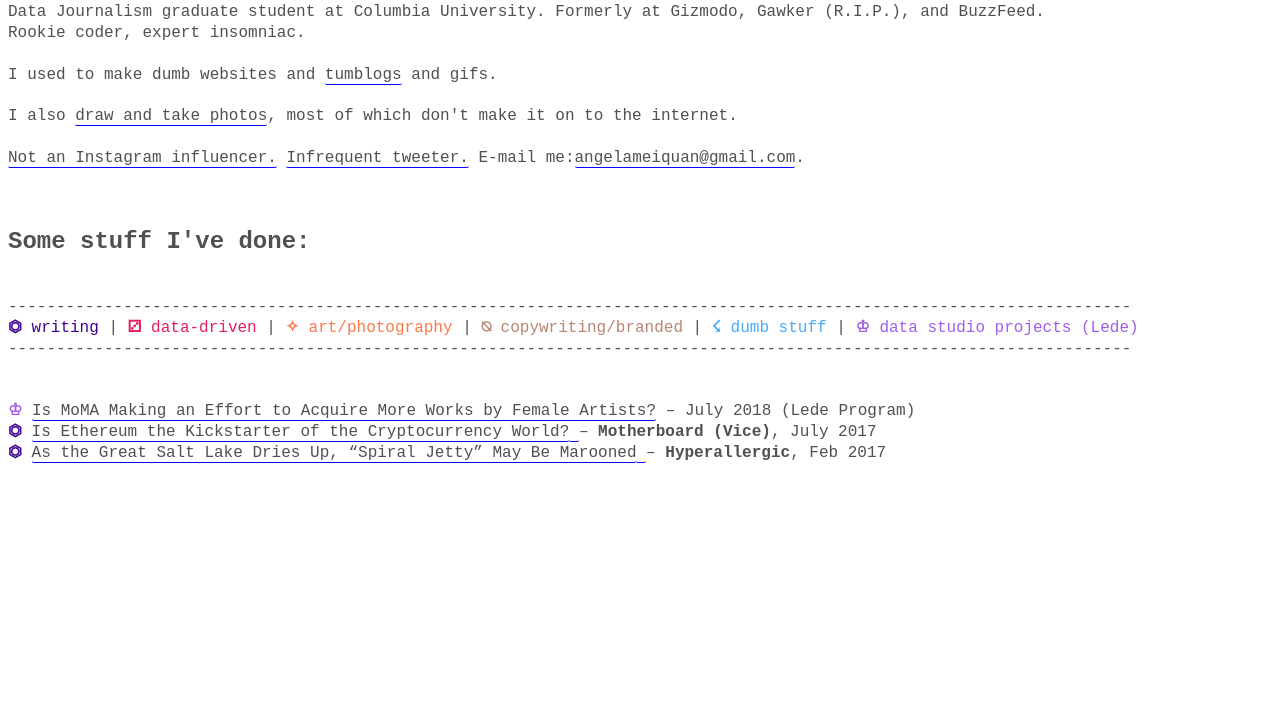
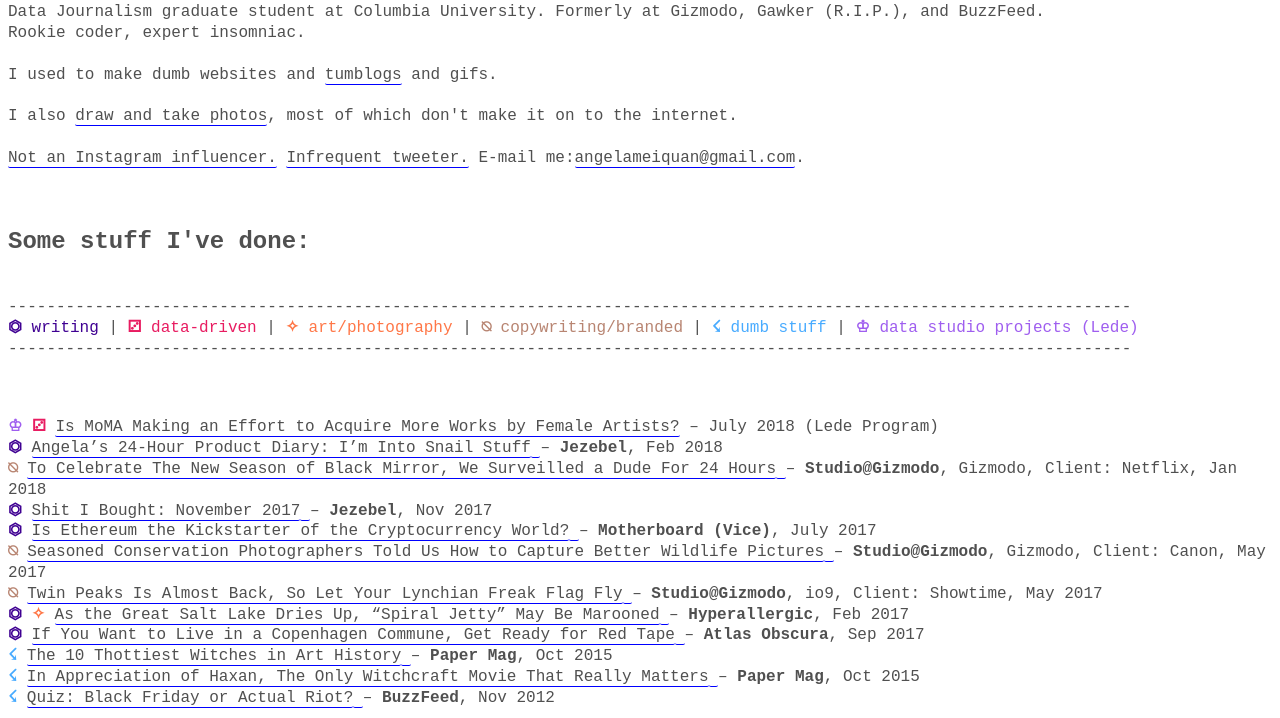
Before and after one commit to angelareplica/angelareplica.github.io, a plain HTML site: page index.html in a window 1280 px wide. Shown: the part 82-800 px from the top of the page. Drawn offline with Linux system fonts and the light colour scheme.

Commit message:
website update

```diff
--- a/index.html
+++ b/index.html
@@ -38,8 +38,13 @@
       margin-bottom: 0;
     }
 
+    .bold
+{
+    font-weight: bold;
+}
+
       </style>
-
+<link href="css/styles.css" rel="stylesheet" type="text/css">
  </head>
 
   <body>
@@ -74,11 +79,11 @@
 
 <br><br>
 <div class="wrapper">
-
+<p>
     <div class="posts">
 
     <div class= "index-post-link">
-      <font color=#9f5eef><b>♔</b>
+      <font color=#9f5eef><b>♔</b> <font color=#e81c61><b>⚂</b></font>
       <a href="ds-moma/">
         Is MoMA Making an Effort to Acquire More Works by Female Artists?</a></font>
       </a>
@@ -89,23 +94,114 @@
 
   <div class= "index-post-link">
       <font color=#3f0092><b>⏣</b>
-      <a href="https://motherboard.vice.com/en_us/article/mbap8y/is-ethereum-the-kickstarter-of-the-cryptocurrency-world">
-        Is Ethereum the Kickstarter of the Cryptocurrency World?</font>
+      <a href="https://jezebel.com/angela-s-24-hour-product-diary-i-m-into-snail-stuff-1823267545">
+        Angela’s 24-Hour Product Diary: I’m Into Snail Stuff</font>
       </a>
       <span class="date">
-       – <b>Motherboard (Vice)</b>, July 2017
+       – <span class="bold">Jezebel</span>, Feb 2018
+     </span>
+  </div>
+
+  <div class= "index-post-link">
+      <font color=#b88572><b>⍉</b>
+      <a href="https://studioatgizmodo.kinja.com/to-celebrate-the-new-season-of-black-mirror-we-surveil-1822234555">
+        To Celebrate The New Season of Black Mirror, We Surveilled a Dude For 24 Hours</font>
+      </a>
+      <span class="date">
+       – <span class="bold">Studio@Gizmodo</span>, Gizmodo, Client: Netflix, Jan 2018
      </span>
   </div>
 
   <div class= "index-post-link">
       <font color=#3f0092><b>⏣</b>
+      <a href="https://themuse.jezebel.com/cat-themed-treats-from-tokyo-and-shanghai-plus-a-melan-1821084155">
+        Shit I Bought: November 2017</font>
+      </a>
+      <span class="date">
+       – <span class="bold">Jezebel</span>, Nov 2017
+     </span>
+  </div>
+
+  <div class= "index-post-link">
+      <font color=#3f0092><b>⏣</b>
+      <a href="https://motherboard.vice.com/en_us/article/mbap8y/is-ethereum-the-kickstarter-of-the-cryptocurrency-world">
+        Is Ethereum the Kickstarter of the Cryptocurrency World?</font>
+      </a>
+      <span class="date">
+       – <span class="bold">Motherboard (Vice)</span>, July 2017
+     </span>
+  </div>
+
+  <div class= "index-post-link">
+      <font color=#b88572><b>⍉</b>
+      <a href="https://studioatgizmodo.kinja.com/seasoned-conservation-photographers-told-us-how-to-capt-1795383765">
+      Seasoned Conservation Photographers Told Us How to Capture Better Wildlife Pictures</font>
+      </a>
+      <span class="date">
+       – <span class="bold">Studio@Gizmodo</span>, Gizmodo, Client: Canon, May 2017
+     </span>
+  </div>
+
+  <div class= "index-post-link">
+      <font color=#b88572><b>⍉</b>
+      <a href="https://studioatgizmodo.kinja.com/twin-peaks-is-almost-back-so-let-your-lynchian-freak-f-1794464989">
+        Twin Peaks Is Almost Back, So Let Your Lynchian Freak Flag Fly</font>
+      </a>
+      <span class="date">
+       – <span class="bold">Studio@Gizmodo</span>, io9, Client: Showtime, May 2017
+     </span>
+  </div>
+
+  <div class= "index-post-link">
+      <font color=#3f0092><b>⏣</b> <font color=#ff7747><b>✧</b></font>
       <a href="https://hyperallergic.com/356762/as-the-great-salt-lake-dries-up-spiral-jetty-may-be-marooned/">
         As the Great Salt Lake Dries Up, “Spiral Jetty” May Be Marooned</font>
       </a>
       <span class="date">
-       – <b>Hyperallergic</b>, Feb 2017
+       – <span class="bold">Hyperallergic</span>, Feb 2017
      </span>
   </div>
 
+  <div class= "index-post-link">
+      <font color=#3f0092><b>⏣</b>
+      <a href="https://www.atlasobscura.com/articles/if-you-want-to-live-in-a-copenhagen-commune-get-ready-for-red-tape">
+      If You Want to Live in a Copenhagen Commune, Get Ready for Red Tape</font>
+      </a>
+      <span class="date">
+       – <span class="bold">Atlas Obscura</span>, Sep 2017
+     </span>
+  </div>
+
+  <div class= "index-post-link">
+      <font color=#48abff><b>☇</b>
+      <a href="http://www.papermag.com/the-10-thottiest-witches-in-art-history-1439095592.html">
+      The 10 Thottiest Witches in Art History</font>
+      </a>
+      <span class="date">
+       – <span class="bold">Paper Mag</span>, Oct 2015
+     </span>
+  </div>
+
+  <div class= "index-post-link">
+      <font color=#48abff><b>☇</b>
+      <a href="">
+      In Appreciation of Haxan, The Only Witchcraft Movie That Really Matters</font>
+      </a>
+      <span class="date">
+       – <span class="bold">Paper Mag</span>, Oct 2015
+     </span>
+  </div>
+
+  <div class= "index-post-link">
+      <font color=#48abff><b>☇</b>
+      <a href="https://www.buzzfeed.com/angelameiquan/quiz-black-friday-or-actual-riot-70fn">
+      Quiz: Black Friday or Actual Riot?</font>
+      </a>
+      <span class="date">
+       – <span class="bold">BuzzFeed</span>, Nov 2012
+     </span>
+  </div>
+
+
 </div>
   </body>
```
